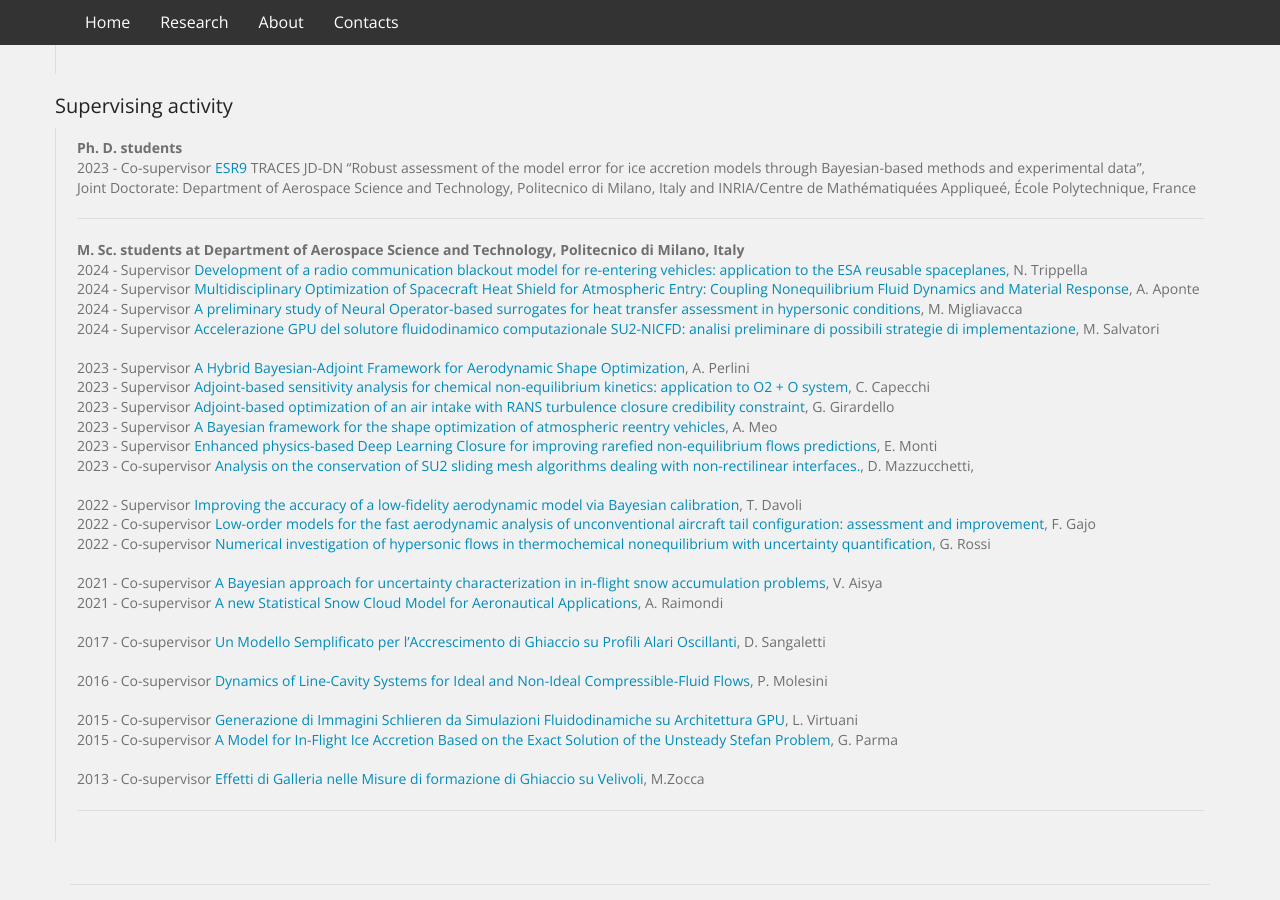
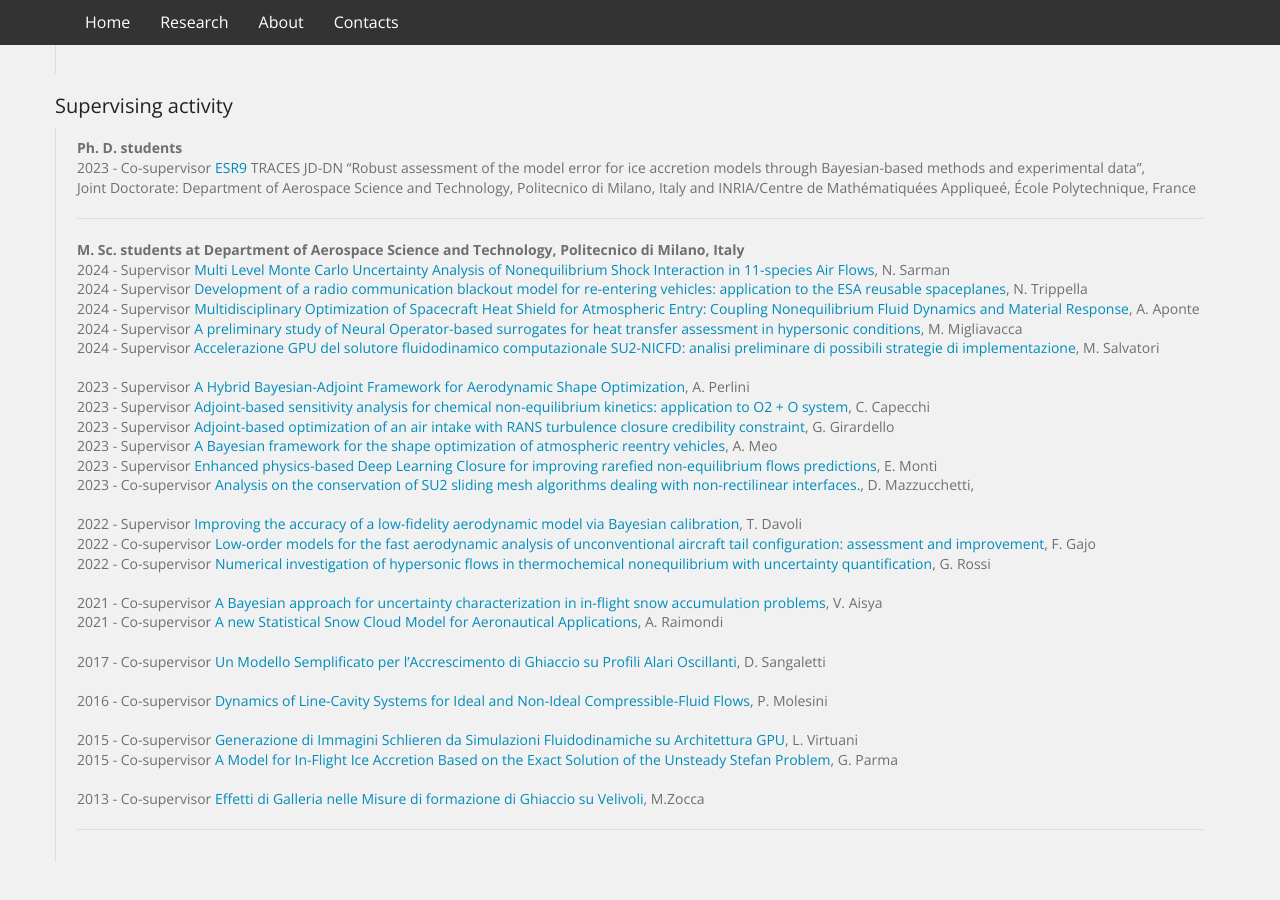
Before and after one commit to LaSerpe/LaSerpe.github.io, a Jekyll site: the page built from index.html, in a window 1280 px wide and 900 px high, scrolled down 2472 px. Built offline with Jekyll 4.4.1, drawn with Linux system fonts in a browser that asks for light colours; nearby versions of some CDN libraries; library files that are not in the unit come from our copies.

Commit message:
add sarman

```diff
--- a/index.html
+++ b/index.html
@@ -167,8 +167,9 @@ layout: default
 
 
 			      <dt><b>M. Sc. students at Department of Aerospace Science and Technology, Politecnico di Milano, Italy</b></dt>
-						<dd>2024 - Supervisor <a >Development of a radio communication blackout model for re-entering vehicles: application to the ESA reusable spaceplanes</a>, N. Trippella<br>
-						<dd>2024 - Supervisor <a >Multidisciplinary Optimization of Spacecraft Heat Shield for Atmospheric Entry: Coupling Nonequilibrium Fluid Dynamics and Material Response</a>, A. Aponte<br>
+						<dd>2024 - Supervisor <a >Multi Level Monte Carlo Uncertainty Analysis of Nonequilibrium Shock Interaction in 11-species Air Flows</a>, N. Sarman<br>
+						<dd>2024 - Supervisor <a href="https://hdl.handle.net/10589/222697">Development of a radio communication blackout model for re-entering vehicles: application to the ESA reusable spaceplanes</a>, N. Trippella<br>
+						<dd>2024 - Supervisor <a href="https://hdl.handle.net/10589/222815">Multidisciplinary Optimization of Spacecraft Heat Shield for Atmospheric Entry: Coupling Nonequilibrium Fluid Dynamics and Material Response</a>, A. Aponte<br>
 						<dd>2024 - Supervisor <a href="https://hdl.handle.net/10589/218642">A preliminary study of Neural Operator-based surrogates for heat transfer assessment in hypersonic conditions</a>, M. Migliavacca<br>
 						<dd>2024 - Supervisor <a href="https://hdl.handle.net/10589/218320">Accelerazione GPU del solutore fluidodinamico computazionale SU2-NICFD: analisi preliminare di possibili strategie di implementazione</a>, M. Salvatori<br>
 						<br>
```
